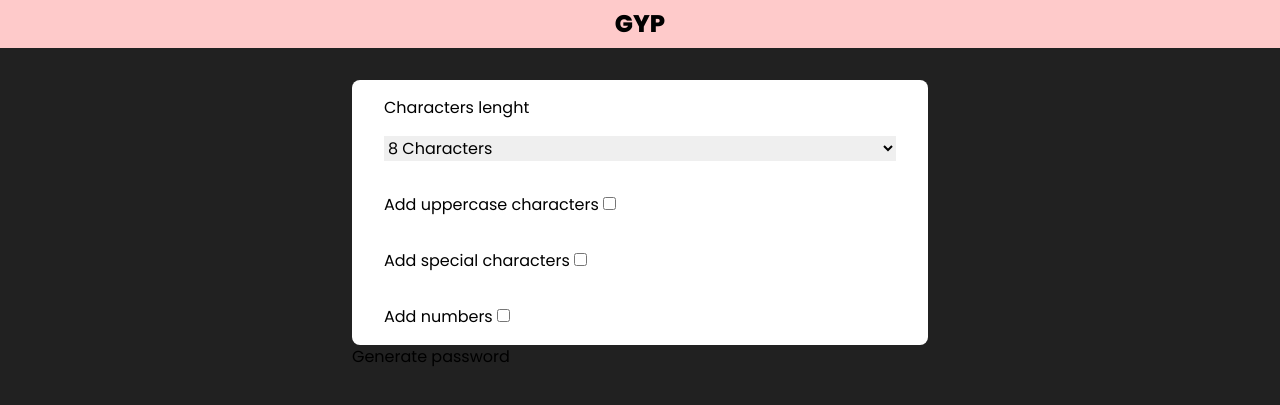
After one commit to delcruzzz/generate_password, a Django app: page /generate in a window 1280 px wide. The commit adds this page. Shown: the top 405 px of the page. Run offline with Django 4.2, Linux system fonts and the light colour scheme; some libraries are stand-ins or nearby versions.

Commit message:
create a form for generate password 😵

```diff
--- a/generator_main/urls.py
+++ b/generator_main/urls.py
@@ -19,5 +19,6 @@ from passwords_app import views
 
 urlpatterns = [
     path('admin/', admin.site.urls),
-    path('', views.home)
+    path('', views.home),
+    path('generate', views.generate, name="generate"),
 ]
--- a/passwords_app/static/css/reset.css
+++ b/passwords_app/static/css/reset.css
@@ -23,3 +23,13 @@ ul {
 a {
     text-decoration: none;
 }
+
+input {
+    border: none;
+    outline: none;
+}
+
+button {
+    border: none;
+    outline: none;
+}
--- /dev/null
+++ b/passwords_app/templates/pages/generate.html
@@ -0,0 +1,41 @@
+{% extends "layouts/layout.html" %}
+
+{% block content %}
+
+<div class="w-full">
+    <div class="px-8 py-8 max-w-6xl mx-auto">
+        <form action="" class="mx-auto max-w-xl">
+            <section class="bg-white rounded-lg px-8 py-4 space-y-8">
+                <div class="flex flex-col space-y-4">
+                    <label for="lenght">Characters lenght</label>
+                    <select name="lenght" id="lenght">
+                        <option value="8">8 Characters</option>
+                        <option value="9">9 Characters</option>
+                        <option value="10">10 Caharacters</option>
+                        <option value="11">11 Characters</option>
+                        <option value="12">12 Characters</option>
+                        <option value="13">13 Characters</option>
+                        <option value="14">14 Characters</option>
+                        <option value="15">15 Characters</option>
+                    </select>
+                </div>
+                <div class="">
+                    <label for="uppercase">Add uppercase characters</label>
+                    <input type="checkbox" id="uppercase" name="uppercase" />
+                </div>
+                <div class="">
+                    <label for="special">Add special characters</label>
+                    <input type="checkbox" id="special" name="special" />
+                </div>
+                <div class="">
+                    <label for="numbers">Add numbers</label>
+                    <input type="checkbox" id="numbers" name="numbers" />
+                </div>
+            </section>
+
+            <button>Generate password</button>
+        </form>
+    </divc>
+</div>
+
+{% endblock %}
--- a/passwords_app/templates/pages/home.html
+++ b/passwords_app/templates/pages/home.html
@@ -10,12 +10,12 @@
                 </h1>
             </div>
             <div class="text-green-200 text-center max-w-4xl">
-                <p class="text-2xl font-bold">
+                <p class="text-lg font-bold md:text-2xl">
                     Website created to create your new and personalized passwords for everyone your social networks
                 </p>
             </div>
             <div>
-                <a href="#" class="px-12 py-4 font-medium rounded-xl bg-blue-600 text-white">
+                <a href="{% url 'generate' %}" class="px-12 py-4 font-medium rounded-xl bg-blue-600 text-white">
                     Get started
                 </a>
             </div>
--- a/passwords_app/views.py
+++ b/passwords_app/views.py
@@ -3,3 +3,6 @@ from django.shortcuts import render
 # Create your views here.
 def home(request):
     return render(request, "pages/home.html")
+
+def generate(request):
+    return render(request, "pages/generate.html")
```
